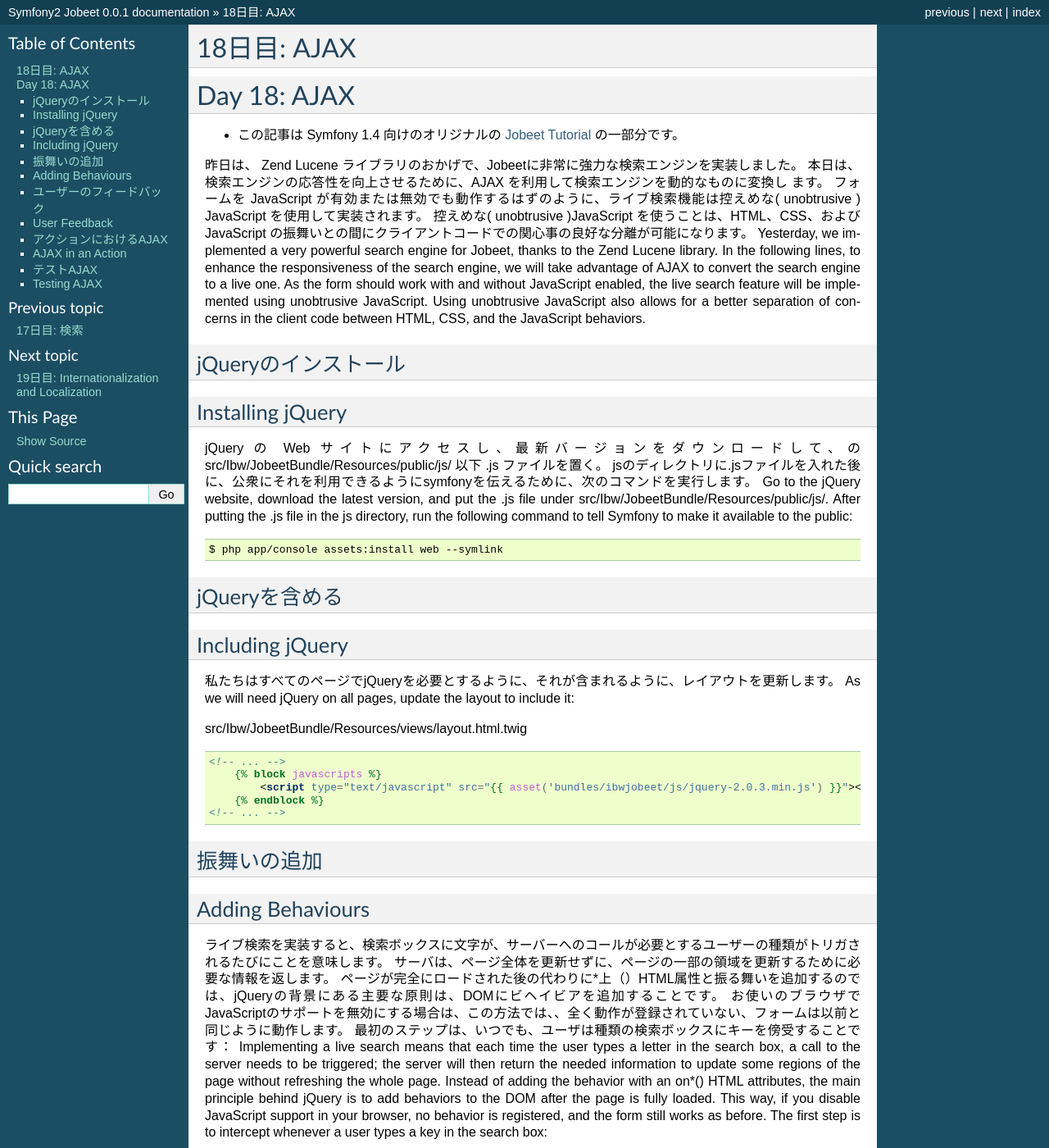
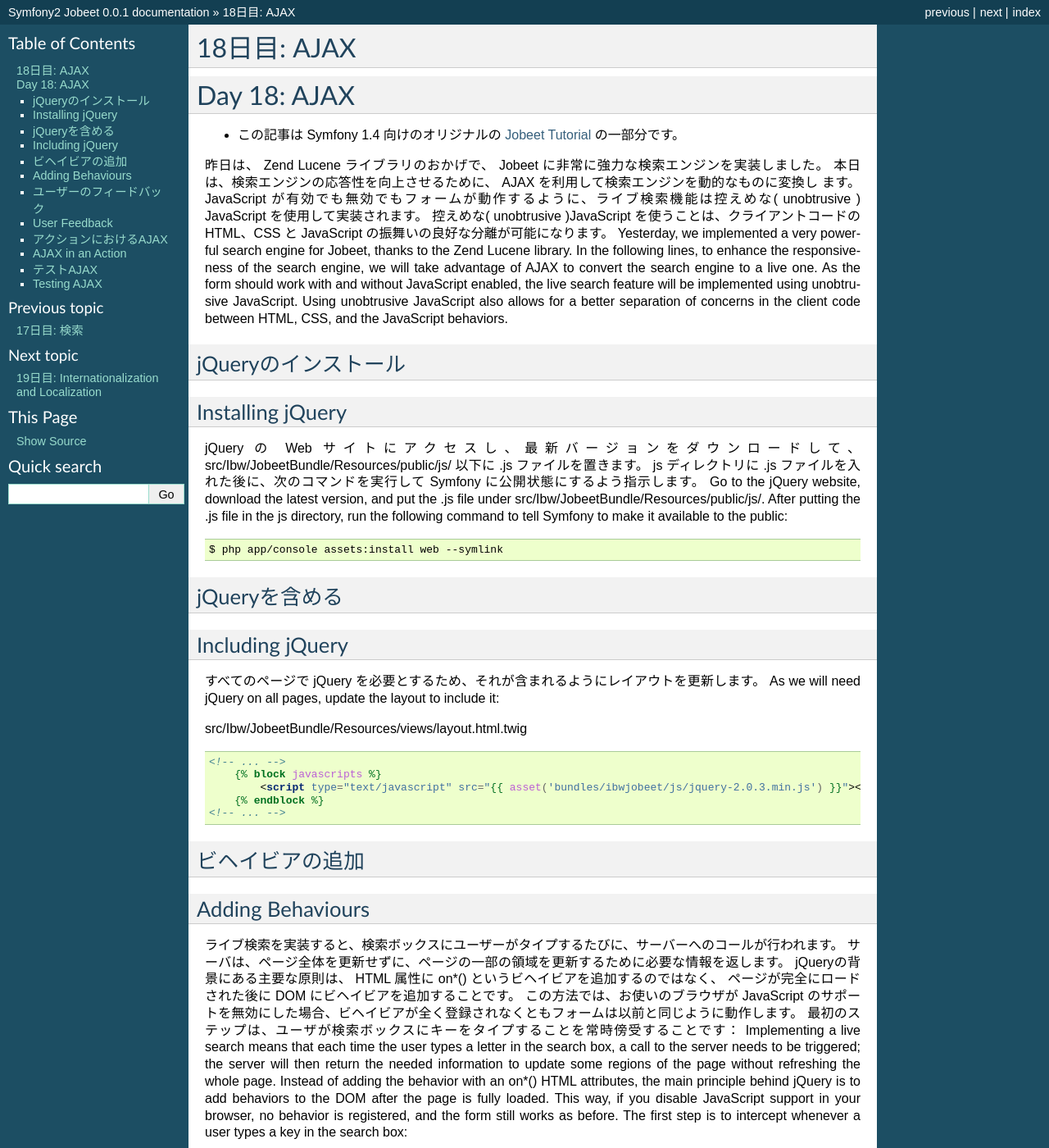
Before and after one commit to symfony-japan-old/symfony2-jobeet-ja, a Sphinx documentation site: the page built from source/day-18-ajax.rst, in a window 1280 px wide and 1400 px high. Shown: the whole window at 82% size. Built offline with Sphinx 7.4.7, drawn with Linux system fonts in a browser that asks for light colours; some of the changed text lies outside the part shown.

Commit message:
10/27 night

```diff
--- a/source/day-18-ajax.rst
+++ b/source/day-18-ajax.rst
@@ -5,10 +5,10 @@
 
 .. include:: common/original.rst.inc
 
-昨日は、 Zend Lucene ライブラリのおかげで、Jobeetに非常に強力な検索エンジンを実装しました。
-本日は、検索エンジンの応答性を向上させるために、AJAX を利用して検索エンジンを動的なものに変換し ます。
-フォームを JavaScript が有効または無効でも動作するはずのように、ライブ検索機能は控えめな( unobtrusive ) JavaScript を使用して実装されます。
-控えめな( unobtrusive )JavaScript を使うことは、HTML、CSS、および JavaScript の振舞いとの間にクライアントコードでの関心事の良好な分離が可能になります。
+昨日は、 Zend Lucene ライブラリのおかげで、 Jobeet に非常に強力な検索エンジンを実装しました。
+本日は、検索エンジンの応答性を向上させるために、 AJAX を利用して検索エンジンを動的なものに変換し ます。
+JavaScript が有効でも無効でもフォームが動作するように、ライブ検索機能は控えめな( unobtrusive ) JavaScript を使用して実装されます。
+控えめな( unobtrusive )JavaScript を使うことは、クライアントコードの HTML、CSS と JavaScript の振舞いの良好な分離が可能になります。
 Yesterday, we implemented a very powerful search engine for Jobeet, thanks to the Zend Lucene library.
 In the following lines, to enhance the responsiveness of the search engine, we will take advantage of AJAX to convert the search engine to a live one.
 As the form should work with and without JavaScript enabled, the live search feature will be implemented using unobtrusive JavaScript.
@@ -19,8 +19,8 @@
 Installing jQuery
 -----------------
 
-jQuery の Web サイトにアクセスし、最新バージョンをダウンロードして、の src/Ibw/JobeetBundle/Resources/public/js/ 以下 .js ファイルを置く。
-jsのディレクトリに.jsファイルを入れた後に、公衆にそれを利用できるようにsymfonyを伝えるために、次のコマンドを実行します。
+jQuery の Web サイトにアクセスし、最新バージョンをダウンロードして、 src/Ibw/JobeetBundle/Resources/public/js/ 以下に .js ファイルを置きます。
+js ディレクトリに .js ファイルを入れた後に、次のコマンドを実行して Symfony に公開状態にするよう指示します。
 Go to the jQuery website, download the latest version, and put the .js file under src/Ibw/JobeetBundle/Resources/public/js/.
 After putting the .js file in the js directory, run the following command to tell Symfony to make it available to the public:
 
@@ -33,7 +33,7 @@
 Including jQuery
 ----------------
 
-私たちはすべてのページでjQueryを必要とするように、それが含まれるように、レイアウトを更新します。
+すべてのページで jQuery を必要とするため、それが含まれるようにレイアウトを更新します。
 As we will need jQuery on all pages, update the layout to include it:
 
 src/Ibw/JobeetBundle/Resources/views/layout.html.twig
@@ -46,22 +46,24 @@
        {% endblock %}
    <!-- ... -->
 
-振舞いの追加
+ビヘイビアの追加
 -----------
 Adding Behaviours
 -----------------
 
-ライブ検索を実装すると、検索ボックスに文字が、サーバーへのコールが必要とするユーザーの種類がトリガされるたびにことを意味します。
+ライブ検索を実装すると、検索ボックスにユーザーがタイプするたびに、サーバーへのコールが行われます。
 サーバは、ページ全体を更新せずに、ページの一部の領域を更新するために必要な情報を返します。
-ページが完全にロードされた後の代わりに*上（）HTML属性と振る舞いを追加するのでは、jQueryの背景にある主要な原則は、DOMにビヘイビアを追加することです。
-お使いのブラウザでJavaScriptのサポートを無効にする場合は、この方法では、、全く動作が登録されていない、フォームは以前と同じように動作します。
-最初のステップは、いつでも、ユーザは種類の検索ボックスにキーを傍受することです：
-Implementing a live search means that each time the user types a letter in the search box, a call to the server needs to be triggered; the server will then return the needed information to update some regions of the page without refreshing the whole page.
-Instead of adding the behavior with an on*() HTML attributes, the main principle behind jQuery is to add behaviors to the DOM after the page is fully loaded. This way, if you disable JavaScript support in your browser, no behavior is registered, and the form still works as before.
+jQueryの背景にある主要な原則は、 HTML 属性に on*() というビヘイビアを追加するのではなく、 ページが完全にロードされた後に DOM にビヘイビアを追加することです。
+この方法では、お使いのブラウザが JavaScript のサポートを無効にした場合、ビヘイビアが全く登録されなくともフォームは以前と同じように動作します。
+最初のステップは、ユーザが検索ボックスにキーをタイプすることを常時傍受することです：
+Implementing a live search means that each time the user types a letter in the search box, a call to the server needs to be triggered;
+the server will then return the needed information to update some regions of the page without refreshing the whole page.
+Instead of adding the behavior with an on*() HTML attributes, the main principle behind jQuery is to add behaviors to the DOM after the page is fully loaded.
+This way, if you disable JavaScript support in your browser, no behavior is registered, and the form still works as before.
 The first step is to intercept whenever a user types a key in the search box:
 
-implementingJavaScript前にコードを説明する
-Explaining code before implementingJavaScript
+実装前のコードの説明
+Explaining code before implementing
 
 .. code-block:: javascript
 
@@ -75,8 +77,10 @@
 
 .. note::
 
-      後で大きく修正するので、今のコードを追加しないでください。最終的なJavaScriptコードは、次のセクションでレイアウトに追加されます。
-   Don’t add the code for now, as we will modify it heavily. The final JavaScript code will be added to the layout in the next section.
+      後で大きく修正するので、今はコードを追加しないでください。
+      最終的な JavaScript コードは、次のセクションでレイアウトに追加されます。
+   Don’t add the code for now, as we will modify it heavily.
+   The final JavaScript code will be added to the layout in the next section.
 
 ユーザーはキーたびに、jQueryは上記のコードで定義された無名関数を実行しますが、場合にのみ、彼はinputタグからすべてを削除した場合、ユーザーは3つ以上の文字を入力したか、しています。
 サーバへのAJAX呼び出しを作ることはDOM要素上のload（）メソッドを使用するのと同じくらい簡単です。
```
